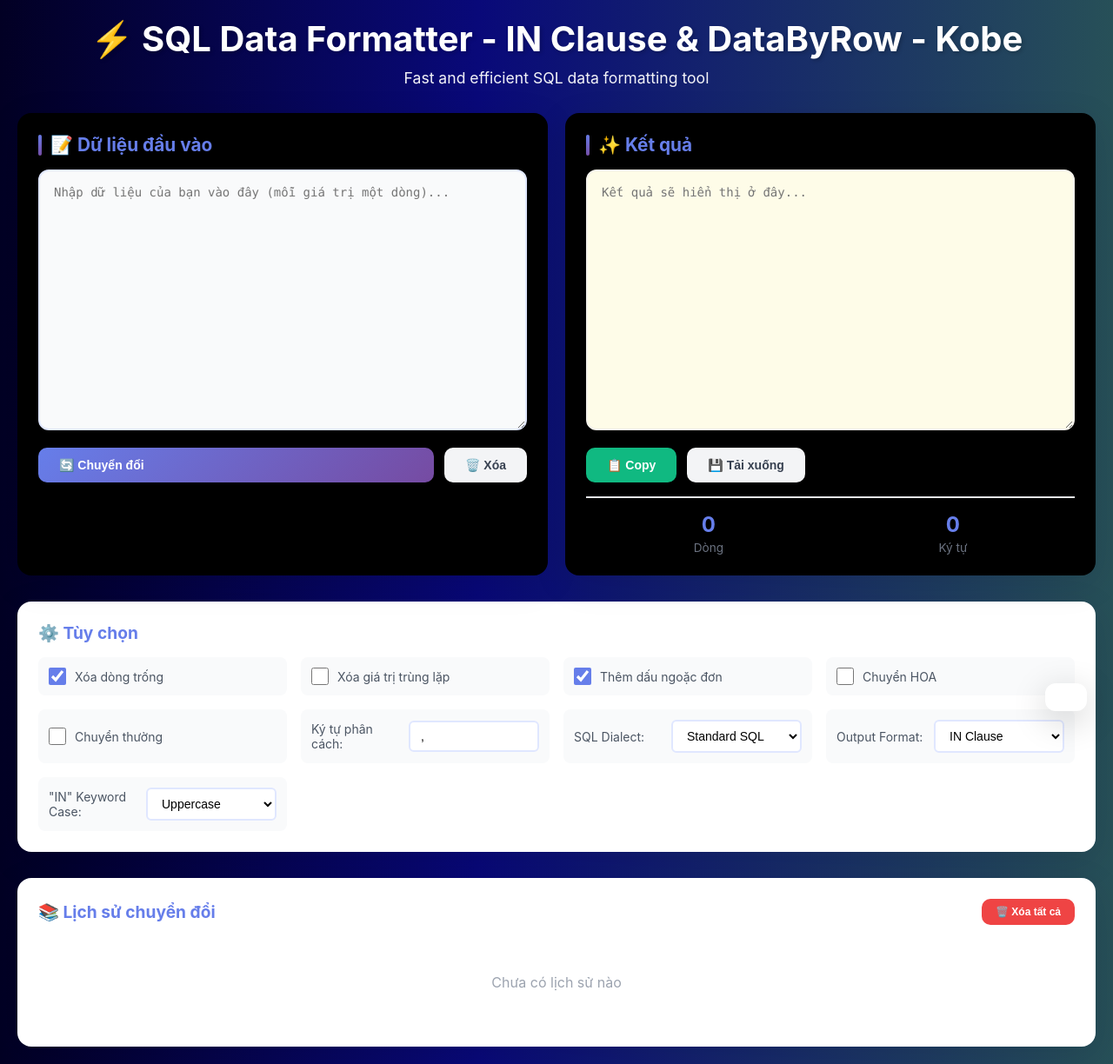
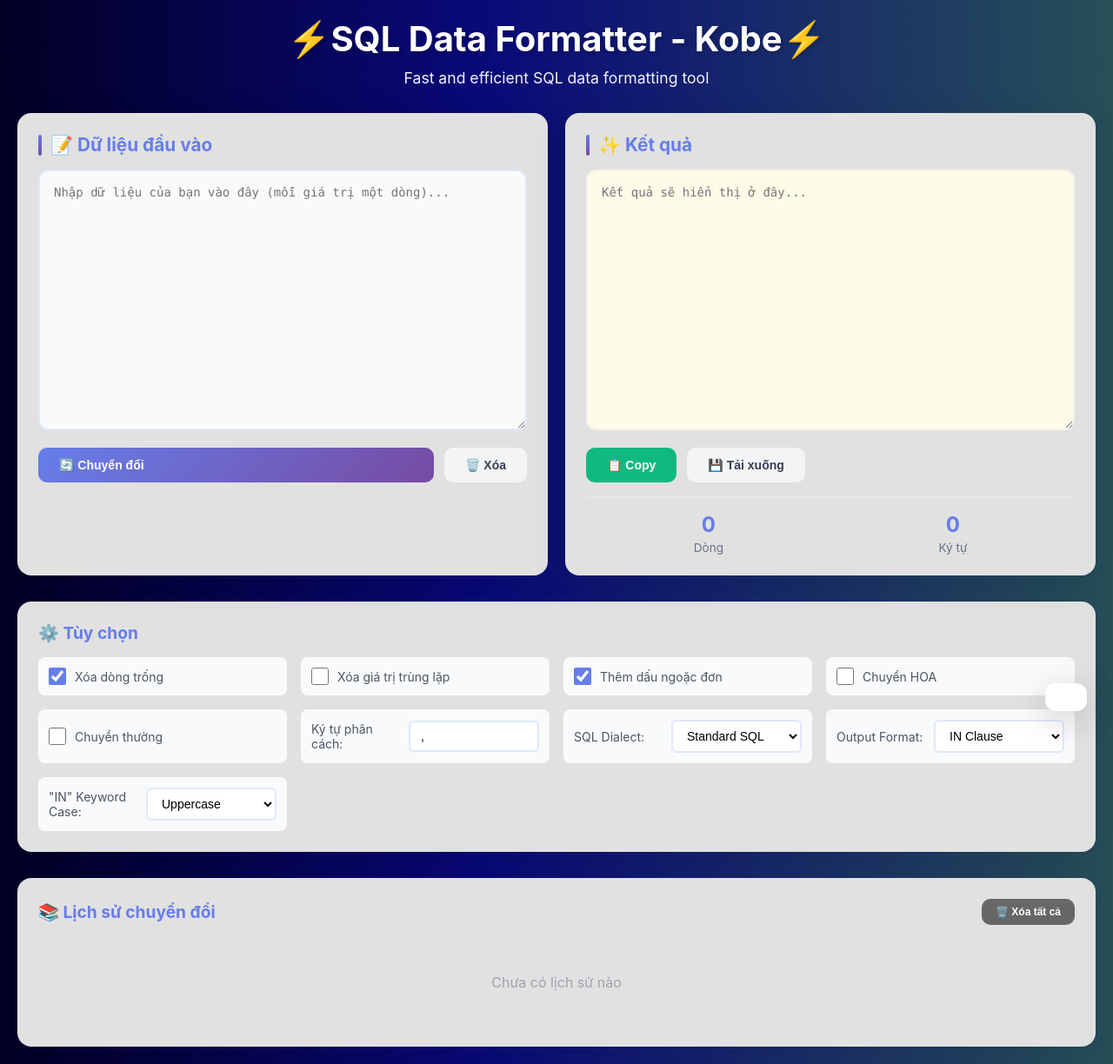
Before and after one commit to kobevn9x/Tool_Support_SQL, a plain HTML site: page sql-formatter.html in a window 1280 px wide. Shown: the whole page at 87% size. Drawn offline with Linux system fonts and the light colour scheme.

Commit message:
style: update UI theme, typography, and header title

```diff
--- a/sql-formatter.html
+++ b/sql-formatter.html
@@ -9,7 +9,7 @@
 <body>
     <div class="container">
         <header>
-            <h1>⚡ SQL Data Formatter - IN Clause & DataByRow - Kobe</h1>
+            <h1>⚡SQL Data Formatter - Kobe⚡</h1>
             <p>Fast and efficient SQL data formatting tool</p>
         </header>
 
--- a/style.css
+++ b/style.css
@@ -5,7 +5,7 @@
         }
 
         body {
-            font-family: 'Inter', -apple-system, BlinkMacSystemFont, 'Segoe UI', Roboto, Oxygen, Ubuntu, Cantarell, sans-serif;
+            font-family: 'Inter', -apple-system, BlinkMacSystemFont, 'Lexend', Roboto, Oxygen, Ubuntu, Cantarell, sans-serif;
             background: linear-gradient(90deg,rgba(2, 0, 36, 1) 0%, rgba(9, 9, 121, 1) 43%, rgb(39, 80, 88) 100%);
 
             min-height: 100vh;
@@ -46,12 +46,12 @@
         }
 
         .card {
-            background: rgb(0, 0, 0);
+            background: rgb(225, 225, 225);
             border-radius: 16px;
             padding: 24px;
             box-shadow: 0 10px 40px rgba(0,0,0,0.1);
             transition: transform 0.3s ease, box-shadow 0.3s ease;
-        }`
+        }
 
         .card:hover {
             transform: translateY(-4px);
@@ -161,16 +161,17 @@
         }
 
         .btn-danger {
-            background: #ef4444;
+            background: #676767;
             color: white;
         }
 
         .btn-danger:hover {
-            background: #dc2626;
+            background: #676767;
+            box-shadow: 0 6px 20px rgba(102, 126, 234, 0.4);
         }
 
         .options-panel {
-            background: white;
+            background: rgb(225, 225, 225);
             border-radius: 16px;
             padding: 24px;
             margin-bottom: 30px;
@@ -300,7 +301,7 @@
         }
 
         .history-panel {
-            background: white;
+            background: rgb(225, 225, 225);
             border-radius: 16px;
             padding: 24px;
             box-shadow: 0 10px 40px rgba(0,0,0,0.1);
@@ -322,7 +323,7 @@
         }
 
         .history-item {
-            background: #f9fafb;
+            background: white;
             border: 2px solid #e5e7eb;
             border-radius: 10px;
             padding: 16px;
@@ -419,7 +420,7 @@
         }
 
         .toast.error {
-            border-left: 4px solid #ef4444;
+            border-left: 4px solid #ef5757;
         }
 
         @keyframes fadeInDown {
@@ -455,16 +456,16 @@
             width: 8px;
         }
 
-        ::-webkit-scrollbar-track {
+        /* ::-webkit-scrollbar-track {
             background: #f1f1f1;
             border-radius: 10px;
-        }
+        } */
 
         ::-webkit-scrollbar-thumb {
             background: linear-gradient(135deg, #667eea 0%, #764ba2 100%);
             border-radius: 10px;
         }
 
-        ::-webkit-scrollbar-thumb:hover {
+        /* ::-webkit-scrollbar-thumb:hover {
             background: #764ba2;
-        }
+        } */
```
